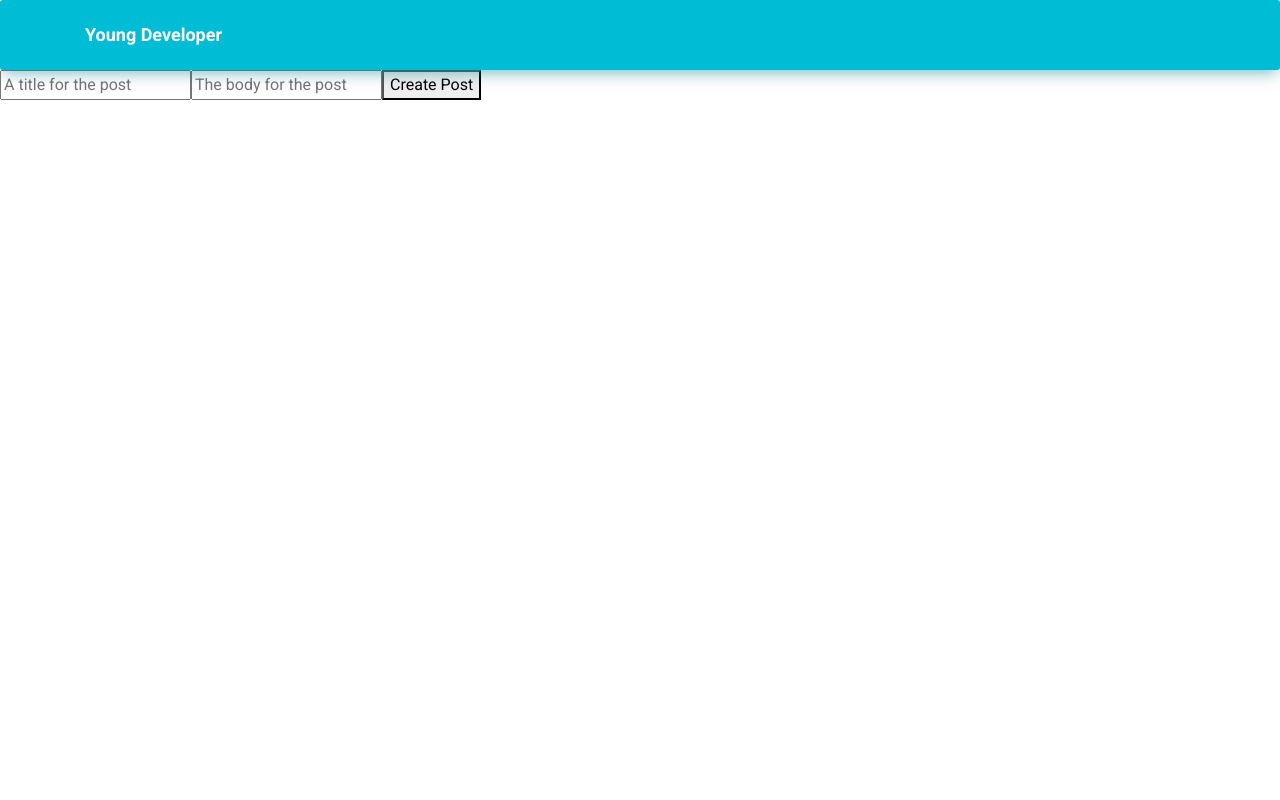
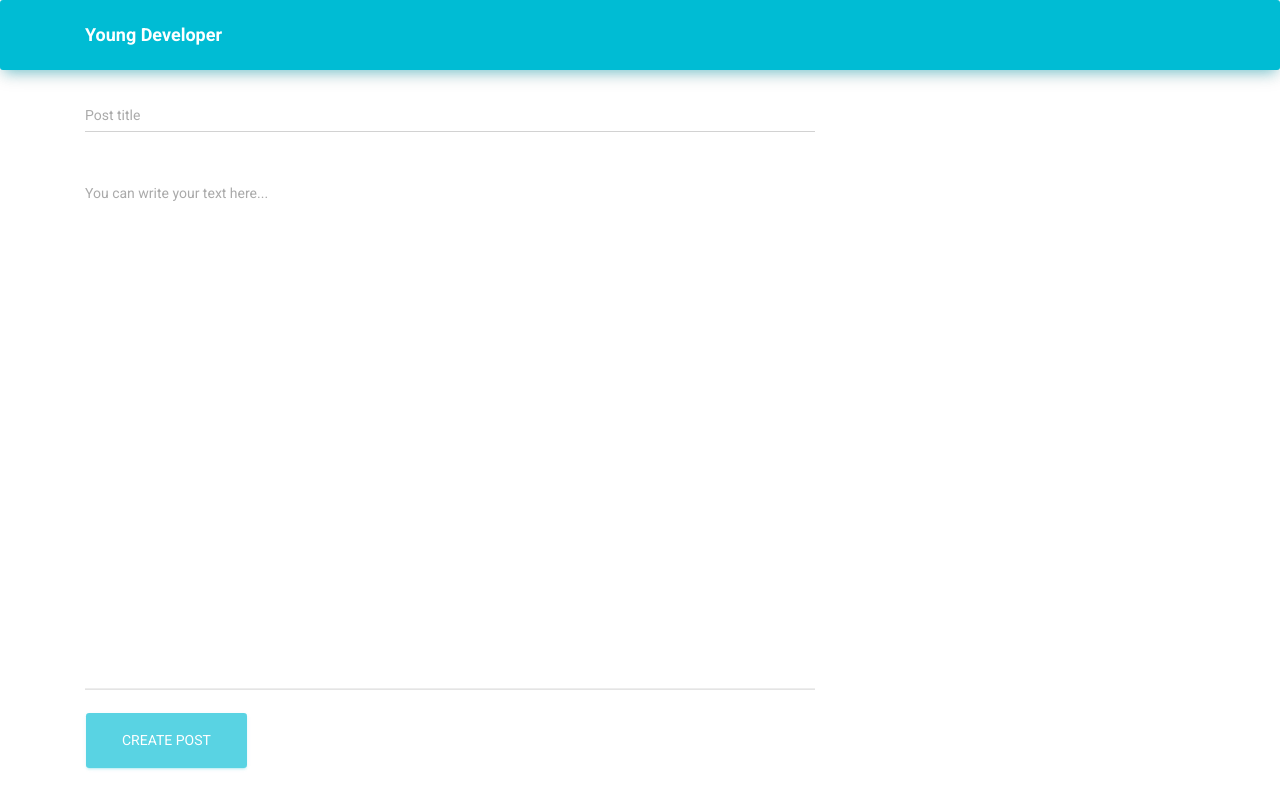
Before and after one commit to bexuma/yd-client, a React (Create React App) app: page /new_post in a window 1280 px wide. Built offline with nearby package versions, Linux system fonts and the light colour scheme.

Commit message:
postUpdate

```diff
--- a/src/components/App.js
+++ b/src/components/App.js
@@ -3,12 +3,7 @@ import PostList from "./Post/PostList";
 
 class App extends Component {
   render() {
-    return (
-      <div>
-        <br />
-        <PostList />
-      </div>
-    );
+    return <PostList />;
   }
 }
 
--- a/src/components/CreatePost.js
+++ /dev/null
@@ -1,55 +0,0 @@
-import React, { Component } from "react";
-import gql from "graphql-tag";
-import { Mutation } from "react-apollo";
-
-const CREATE_POST = gql`
-  mutation CreatePost($language: Language!, $title: String!, $body: String!) {
-    createPost(language: $language, title: $title, body: $body) {
-      id
-      postedBy {
-        email
-      }
-    }
-  }
-`;
-
-export class CreatePost extends Component {
-  state = {
-    language: "ru",
-    title: "",
-    body: ""
-  };
-  render() {
-    const { language, title, body } = this.state;
-    return (
-      <div>
-        <input
-          className="mb2"
-          value={title}
-          onChange={e => this.setState({ title: e.target.value })}
-          type="text"
-          placeholder="A title for the post"
-        />
-        <input
-          className="mb2"
-          value={body}
-          onChange={e => this.setState({ body: e.target.value })}
-          type="text"
-          placeholder="The body for the post"
-        />
-
-        <Mutation
-          mutation={CREATE_POST}
-          variables={{ language, title, body }}
-          onCompleted={() => console.log("HAHAHAH")}
-        >
-          {createPostMutation => (
-            <button onClick={createPostMutation}>Create Post</button>
-          )}
-        </Mutation>
-      </div>
-    );
-  }
-}
-
-export default CreatePost;
--- /dev/null
+++ b/src/components/Post/Form.js
@@ -0,0 +1,84 @@
+import React, { Component } from "react";
+import gql from "graphql-tag";
+import { Mutation } from "react-apollo";
+
+const POST_UPDATE_MUTATION = gql`
+  mutation PostUpdateMutation(
+    $postTranslationId: ID!
+    $language: Language!
+    $title: String!
+    $body: String!
+  ) {
+    postUpdate(
+      postTranslationId: $postTranslationId
+      language: $language
+      title: $title
+      body: $body
+    ) {
+      id
+    }
+  }
+`;
+
+export class Form extends Component {
+  constructor(props) {
+    super(props);
+    const { id, title, body, language } = props.postTranslation;
+    this.state = {
+      id,
+      title,
+      body,
+      language
+    };
+  }
+
+  render() {
+    const { title, body, language } = this.state;
+    const postTranslationId = this.state.id;
+    return (
+      <div className="container">
+        <div className="row">
+          <div className="col-8">
+            <div className="form-group has-default bmd-form-group">
+              <input
+                className="form-control"
+                value={title}
+                onChange={e => this.setState({ title: e.target.value })}
+                type="text"
+                placeholder="Post title"
+              />
+            </div>
+
+            <div className="form-group label-floating bmd-form-group">
+              <textarea
+                className="form-control"
+                value={body}
+                onChange={e => this.setState({ body: e.target.value })}
+                rows="25"
+                placeholder="You can write your text here..."
+              />
+            </div>
+
+            <Mutation
+              mutation={POST_UPDATE_MUTATION}
+              variables={{ postTranslationId, language, title, body }}
+              onCompleted={() => console.log("HAHAHAH")}
+            >
+              {postUpdateMutation => (
+                <button
+                  onClick={postUpdateMutation}
+                  className="btn btn-info btn-lg"
+                  disabled={!title || !body}
+                >
+                  Update Post
+                </button>
+              )}
+            </Mutation>
+          </div>
+        </div>
+      </div>
+    );
+  }
+}
+
+export default Form;
--- a/src/components/Post/Post.js
+++ b/src/components/Post/Post.js
@@ -38,10 +38,7 @@ export class Post extends Component {
                 <h1 className="title">{title}</h1>
                 {/* <h4></h4> */}
                 <br />
-                <a
-                  href="/"
-                  className="btn btn-rose btn-round btn-lg"
-                >
+                <a href="/" className="btn btn-rose btn-round btn-lg">
                   {/* <i className="material-icons">format_align_left</i> */}
                   <i className="fab fa-youtube" />
                   {"  Video Soon"}
@@ -68,10 +65,16 @@ export class Post extends Component {
                   <div className="row">
                     <div className="col-md-6">
                       <div className="blog-tags">
-                        <span className="badge badge-danger badge-pill" style={{marginRight: 5}}>
+                        <span
+                          className="badge badge-danger badge-pill"
+                          style={{ marginRight: 5 }}
+                        >
                           Ruby
                         </span>
-                        <span className="badge badge-danger badge-pill" style={{marginRight: 5}}>
+                        <span
+                          className="badge badge-danger badge-pill"
+                          style={{ marginRight: 5 }}
+                        >
                           Ruby on Rails
                         </span>
                       </div>
@@ -131,9 +134,9 @@ export class Post extends Component {
   };
 
   render() {
-    const { id } = this.props.match.params;
+    const { postTranslationId } = this.props.match.params;
     return (
-      <Query query={POST_QUERY} variables={{ id }}>
+      <Query query={POST_QUERY} variables={{ id: postTranslationId }}>
         {({ loading, error, data }) => {
           if (loading) return <p>Loading...</p>;
           if (error) return <p>Error :(</p>;
--- /dev/null
+++ b/src/components/Post/PostCreate.js
@@ -0,0 +1,70 @@
+import React, { Component } from "react";
+import gql from "graphql-tag";
+import { Mutation } from "react-apollo";
+
+const POST_CREATE_MUTATION = gql`
+  mutation PostCreateMutation($language: Language!, $title: String!, $body: String!) {
+    postCreate(language: $language, title: $title, body: $body) {
+      id
+      postedBy {
+        email
+      }
+    }
+  }
+`;
+
+export class PostCreate extends Component {
+  state = {
+    language: "en",
+    title: "",
+    body: ""
+  };
+  render() {
+    const { language, title, body } = this.state;
+    return (
+      <div className="container">
+        <div className="row">
+          <div className="col-8">
+            <div className="form-group has-default bmd-form-group">
+              <input
+                className="form-control"
+                value={title}
+                onChange={e => this.setState({ title: e.target.value })}
+                type="text"
+                placeholder="Post title"
+              />
+            </div>
+
+            <div className="form-group label-floating bmd-form-group">
+              <textarea
+                className="form-control"
+                value={body}
+                onChange={e => this.setState({ body: e.target.value })}
+                rows="25"
+                placeholder="You can write your text here..."
+              />
+            </div>
+
+            <Mutation
+              mutation={POST_CREATE_MUTATION}
+              variables={{ language, title, body }}
+              onCompleted={() => console.log("HAHAHAH")}
+            >
+              {createPostMutation => (
+                <button
+                  onClick={createPostMutation}
+                  className="btn btn-info btn-lg"
+                  disabled={!title || !body}
+                >
+                  Create Post
+                </button>
+              )}
+            </Mutation>
+          </div>
+        </div>
+      </div>
+    );
+  }
+}
+
+export default PostCreate;
--- a/src/components/Post/PostList.js
+++ b/src/components/Post/PostList.js
@@ -2,12 +2,11 @@ import React, { Component } from "react";
 
 import { Query } from "react-apollo";
 import gql from "graphql-tag";
-import PostItem from './PostItem';
+import PostListItem from './PostListItem';
 
 const POSTS_QUERY = gql`
   {
     posts {
-      id
       postTranslations {
         id
         language
@@ -30,9 +29,9 @@ export class PostList extends Component {
                 if (loading) return <p>Loading...</p>;
                 if (error) return <p>Error :(</p>;
 
-                return data.posts.map(({ id, postTranslations }) =>
-                  postTranslations.map(({ title, body }) => {
-                    return <PostItem key={id} postId={id} title={title} body={body} />
+                return data.posts.map(({ postTranslations }) =>
+                  postTranslations.map(({ id, title, body }) => {
+                    return <PostListItem key={id} postId={id} title={title} body={body} />
                   })
                 );
               }}
--- /dev/null
+++ b/src/components/Post/PostUpdate.js
@@ -0,0 +1,36 @@
+import React, { Component } from "react";
+import gql from "graphql-tag";
+import { Query } from "react-apollo";
+import Form from './Form';
+
+const POST_TRANSLATION_QUERY = gql`
+  query PostTranslationQuery($id: ID!) {
+    postTranslation(id: $id) {
+      id
+      language
+      title
+      body
+    }
+  }
+`;
+
+export class PostUpdate extends Component {
+  render() {
+    const { postTranslationId } = this.props.match.params;
+    return (
+      <Query
+        query={POST_TRANSLATION_QUERY}
+        variables={{ id: postTranslationId }}
+      >
+        {({ loading, error, data }) => {
+          if (loading) return <p>Loading...</p>;
+          if (error) return <p>Error :(</p>;
+
+          return <Form postTranslation={data.postTranslation} />
+        }}
+      </Query>
+    );
+  }
+}
+
+export default PostUpdate;
--- a/src/index.js
+++ b/src/index.js
@@ -1,14 +1,16 @@
 import React from "react";
 import ReactDOM from "react-dom";
+import ApolloClient from "apollo-boost";
 import { ApolloProvider } from "react-apollo";
 import { BrowserRouter as Router, Route } from "react-router-dom";
+
+import "./material-kit.css";
+
 import App from "./components/App";
 import Post from "./components/Post/Post";
-import CreatePost from "./components/CreatePost";
-import './material-kit.css';
-import Navbar from './components/Navbar';
-
-import ApolloClient from "apollo-boost";
+import PostCreate from "./components/Post/PostCreate";
+import PostUpdate from "./components/Post/PostUpdate";
+import Navbar from "./components/Navbar";
 
 const client = new ApolloClient({
   uri: "https://youngdeveloper-backend.herokuapp.com/graphql"
@@ -18,12 +20,13 @@ ReactDOM.render(
   <ApolloProvider client={client}>
     <Router>
       <div>
-      <Navbar />
+        <Navbar />
 
         <Route exact path="/" component={App} />
-        <Route exact path="/new_post" component={CreatePost} />
-        <Route path="/posts/:id/" component={Post} />
+        <Route exact path="/new_post" component={PostCreate} />
+        <Route exact path="/posts/:postTranslationId" component={Post} />
 
+        <Route exact path="/posts/:postTranslationId/update" component={PostUpdate} />
       </div>
     </Router>
   </ApolloProvider>,
```
Also changed, not shown: src/client.js (deleted), src/components/Post/PostListItem.js (renamed from src/components/Post/PostItem.js).
